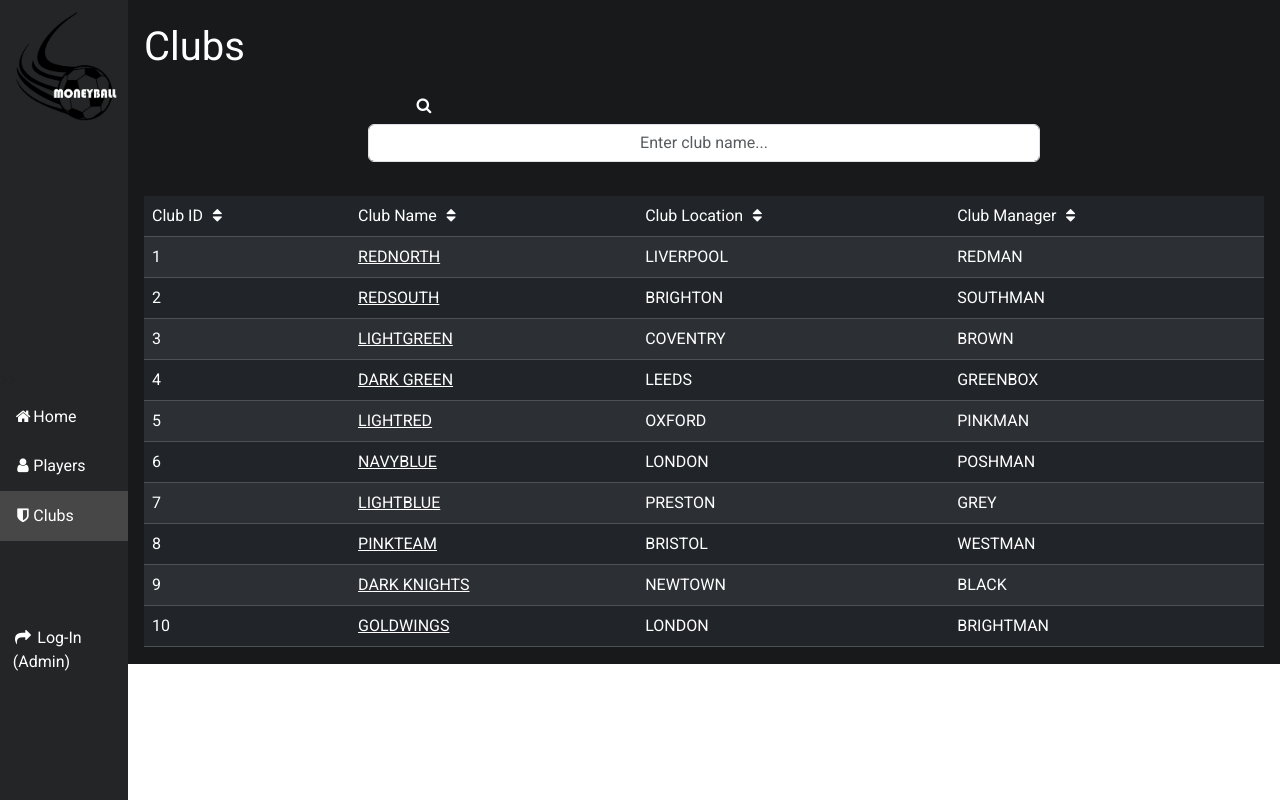
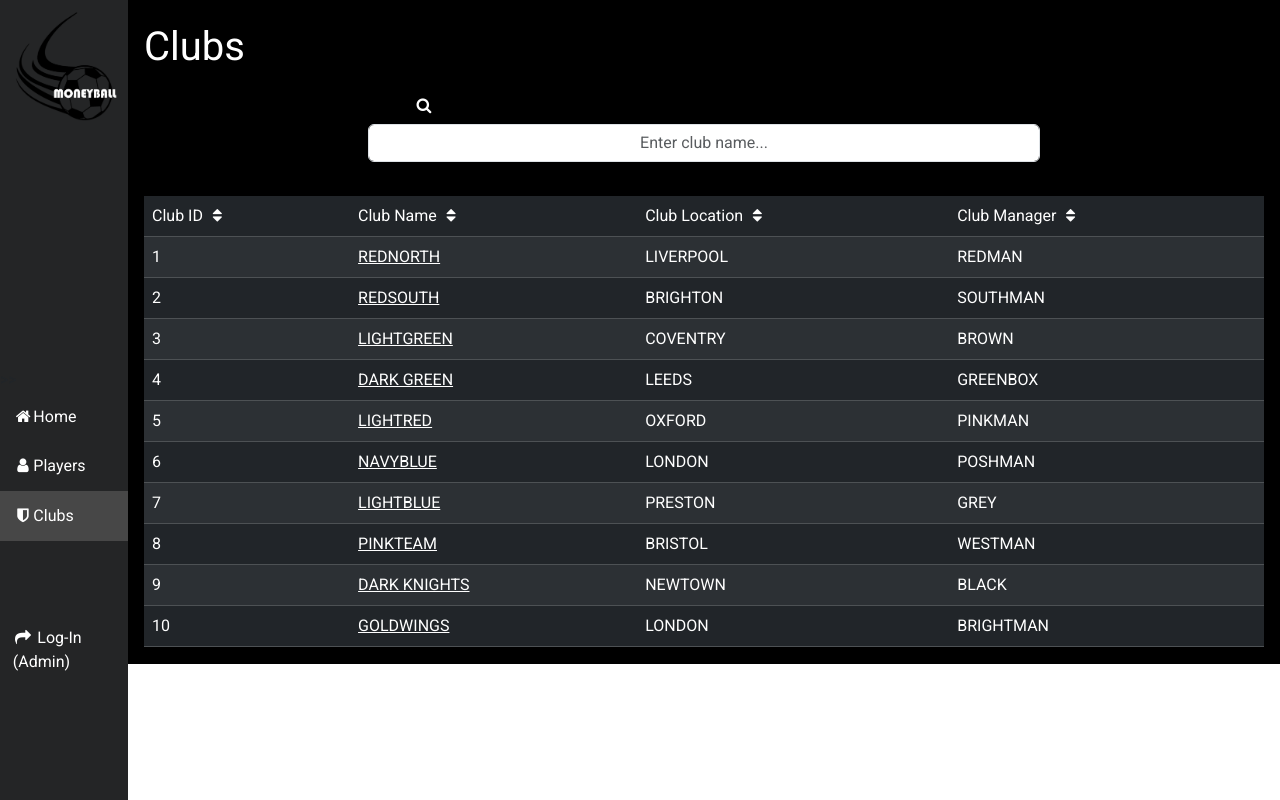
Before and after one commit to arthurmilner01/systems-development-group-project, a Flask app: page /clubs in a window 1280 px wide. Run offline with Flask 2, Linux system fonts and the light colour scheme; data comes from the database, SQL or seed files in the repository.

Commit message:
style changes

```diff
--- a/Dashboard/static/styles.css
+++ b/Dashboard/static/styles.css
@@ -13,9 +13,6 @@
     margin-right: auto;
     margin-bottom:30vh;
  }
-
-
-
  /* The side navigation menu */
  .sidebar {
     margin: 0;
--- a/Dashboard/templates/clubs.html
+++ b/Dashboard/templates/clubs.html
@@ -3,7 +3,7 @@
 {% block clubs %} class="active" {% endblock %}
 {% block content %}
 
-<div class="content">
+<div class="content bg-black">
     <h1 class="page-title">Clubs</h1>
 
     <i class="fa fa-fw fa-search" id="search-icon"></i><input type="text" class="form-control text-center" id="searchInputClubs" onkeyup="searchFunctionClubs()" placeholder="Enter club name...">
--- a/Dashboard/templates/home.html
+++ b/Dashboard/templates/home.html
@@ -3,7 +3,7 @@
 {% block home %} class="active" {% endblock %}
 {% block content %}
 
-<div class="content">
+<div class="content bg-black">
     <h1 class="page-title">Home</h1>
     <div class="center-homepage">
         <div class="row">
```
